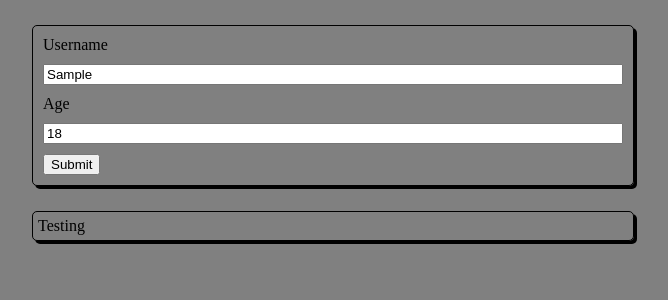
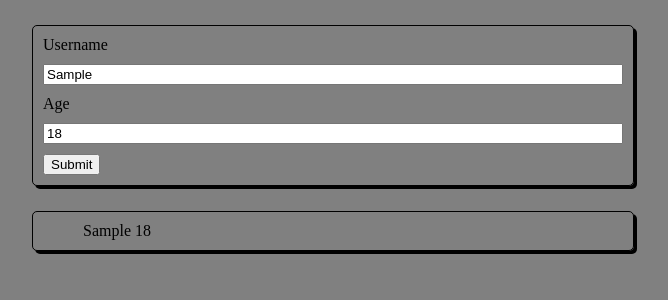
Before and after one commit to SKYWVRD/react-user-tracker, a React (Create React App) app: page / in a window 1280 px wide. Both pictures are taken after typing "Sample" into the empty fields and a click on the input 378 px from the left and 164 px from the top of the page. Shown: the top 300 px of the page, without its empty margins (307-975 px from the left). Built offline with nearby package versions, Linux system fonts and the light colour scheme.

Commit message:
Add logic for userlist to be generated in users component

```diff
--- a/src/components/forms/UserForm.js
+++ b/src/components/forms/UserForm.js
@@ -10,7 +10,7 @@ const UserForm = (props) => {
   };
 
   const ageChangeHandler = (event) => {
-    setUserAge(event.target.value);
+    setUserAge(event.target.value.toString());
   };
 
   const submitUserHandler = (event) => {
--- a/src/components/users/User.js
+++ b/src/components/users/User.js
@@ -1,12 +1,14 @@
 import react from 'react'
 
 
-const User = () => {
+const User = (props) => {
 
 
     return (
         <div>
-
+            {props.userName + " " + props.userAge}
         </div>
     )
 }
+
+export default User
--- a/src/components/users/Users.js
+++ b/src/components/users/Users.js
@@ -1,13 +1,17 @@
-import react from 'react'
-import Card from '../Card'
+import react from "react";
+import Card from "../Card";
+import User from "./User";
 
-const Users = () => {
-
-    return (
-        <Card>
-            <div>Testing</div>
-        </Card>
-    )
-}
+const Users = (props) => {
+  return (
+    <Card>
+      <ul>
+        {props.userList.map((user) => (
+          <User userName={user.username} userAge={user.age}></User>
+        ))}
+      </ul>
+    </Card>
+  );
+};
 
 export default Users;
```
